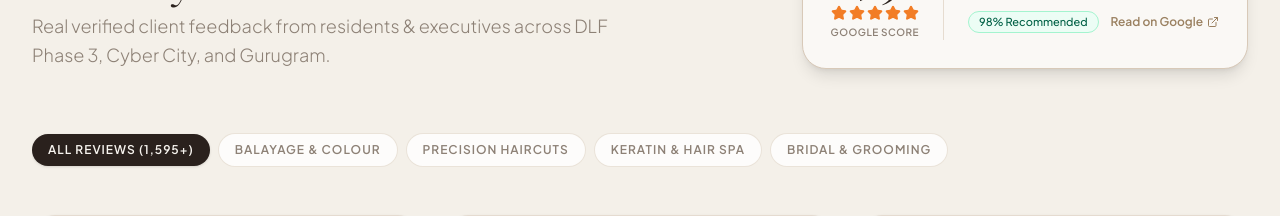
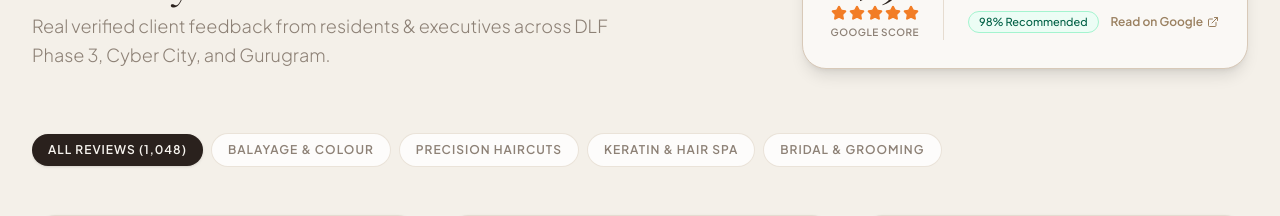
Before and after one commit to kiran123-stack/legend, a React (Vite) app: page / in a window 1280 px wide. Shown: the part 7860-8076 px from the top of the page. Built offline with nearby package versions, Linux system fonts and the light colour scheme.

Commit message:
Update ReviewsSection.tsx

```diff
--- a/src/components/ReviewsSection.tsx
+++ b/src/components/ReviewsSection.tsx
@@ -6,7 +6,7 @@ export const ReviewsSection: React.FC = () => {
   const [selectedFilter, setSelectedFilter] = useState<string>('all');
 
   const filterCategories = [
-    { id: 'all', label: 'All Reviews (1,595+)' },
+    { id: 'all', label: 'All Reviews (1,048)' },
     { id: 'colour', label: 'Balayage & Colour' },
     { id: 'haircut', label: 'Precision Haircuts' },
     { id: 'keratin', label: 'Keratin & Hair Spa' },
```
